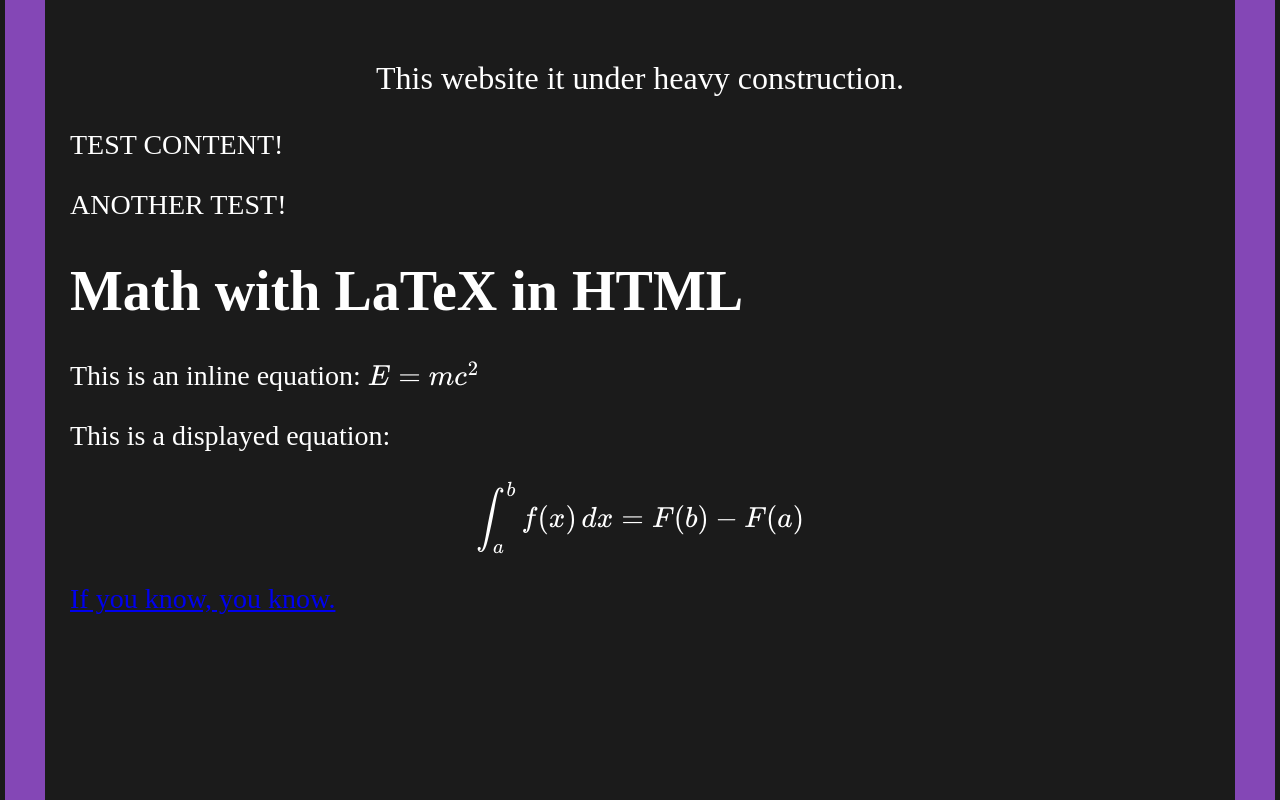
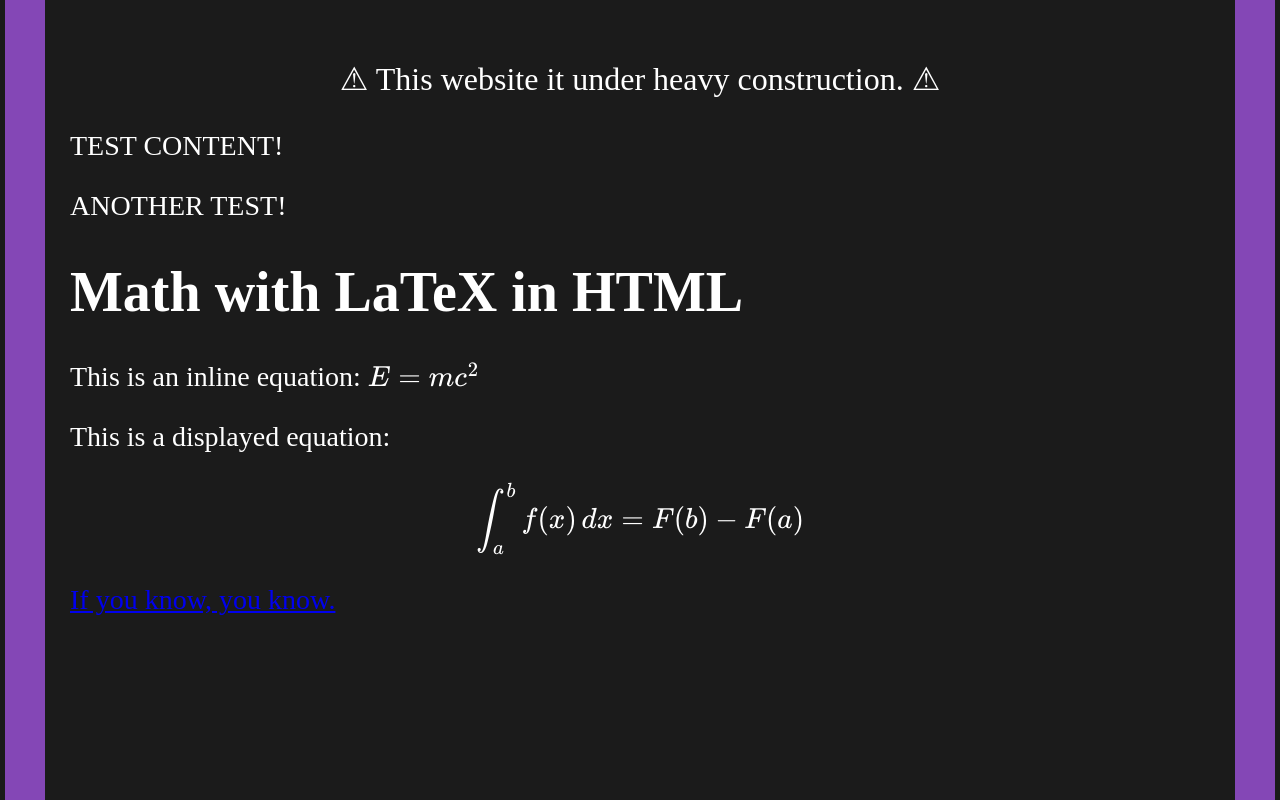
Before and after one commit to edvincambrand/edvincambrand.github.io, a plain HTML site: page index.html in a window 1280 px wide. Drawn offline with nearby package versions, Linux system fonts and the light colour scheme.

Commit message:
added warning triangles, i hope

```diff
--- a/index.html
+++ b/index.html
@@ -49,7 +49,7 @@
 <body style="margin-left: 70px; margin-right: 70px;">
 
 <p style="text-align: center; font-size: 32px; margin-top: 60px;">
-	This website it under heavy construction.
+	&#9888; This website it under heavy construction. &#9888;
 </p>
 
 <p> 	TEST CONTENT!	</p>
```
